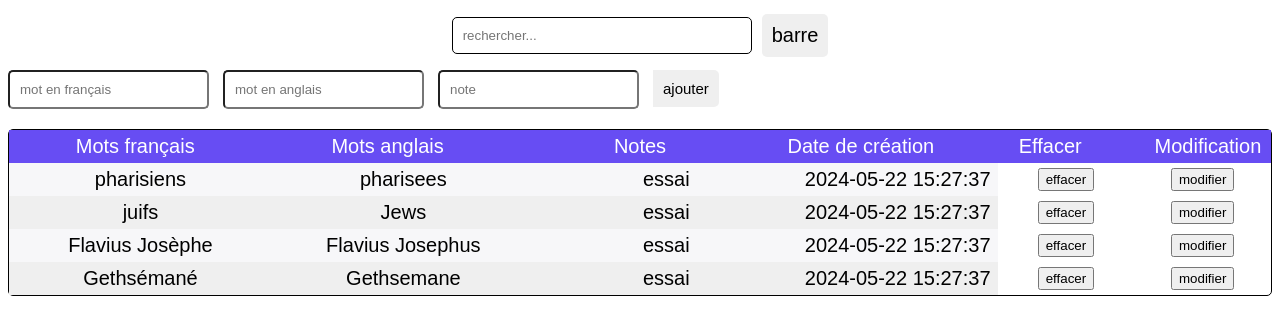
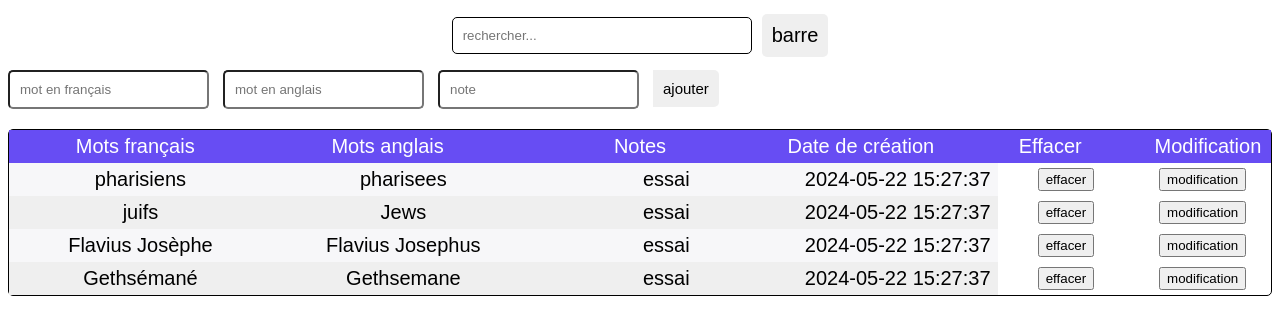
Before and after one commit to DanielC-N/vocab-web-app, a PHP site: page / in a window 1280 px wide. Shown: the top 335 px of the page. Run offline with PHP 8.4, Linux system fonts and the light colour scheme; data comes from the database, SQL or seed files in the repository; data that the repository does not hold is empty.

Commit message:
modification des boutons modifier

```diff
--- a/projetphp/index.php
+++ b/projetphp/index.php
@@ -239,14 +239,14 @@
         <?php    $errormsg ="";
                 $mode=$_POST['mode'];
         ?>
-        <?php if($mode== "modifier"):?>
+        <?php if($mode== "modification"):?>
 
         <form method="post">
         <div id="dynamicFields">
                 <div class="row">
                     <input id="fr" type="text" class="text" value="<?=($_POST['fr'])?>" name="mot_fr" placeholder="mot en français">
                     <input id="en" type="text" class="text"  value="<?=($_POST['en'])?>" name="mot_en" placeholder="mot en anglais"disabled>
-                    <input id="inputnote" type="text" class="text"  value="<?=($_POST['note'])?>" name="note" placeholder="note">
+                    <input id="inputnote" type="text" class="text"  value="<?=($_POST['inputnote'])?>" name="note" placeholder="note">
                     <input type="hidden" name="id" value="<?=($_POST['id'])?>"> </input>
                     <input id="boutonmodif" class="button" name="mode" value="modifier" type="submit"></input>
                 </div>
@@ -276,7 +276,7 @@
 
     require 'modele.php';
 
-    if(!isset($mode)|| $mode=="modifier"){
+    if(!isset($mode)|| $mode=="modification"){
 
         $resultats=getBaseDD();
     }
@@ -294,7 +294,7 @@
     }
     elseif($mode == "modifier"){
 
-        if(!checkParams(['id']['mot_fr'],['note'])){
+        if(!checkParams(['id']['mot_fr'],['mot_en'],['note'])){
 
             $errormsg=('cannot be modified ');
         }
@@ -380,7 +380,7 @@
                         <input type="hidden" name="fr" value="<?=$vocabulaire['mot_fr']?>"></input>
                         <input type="hidden" name="en" value="<?=$vocabulaire['mot_en']?>"></input>
                         <input type="hidden" name="inputnote" value="<?=$vocabulaire['note']?>"></input>
-                        <input type="submit" name="mode" value="modifier"></input>
+                        <input type="submit" name="mode" value="modification"></input>
                     </form>
 
                 <?php endforeach; ?>
```
